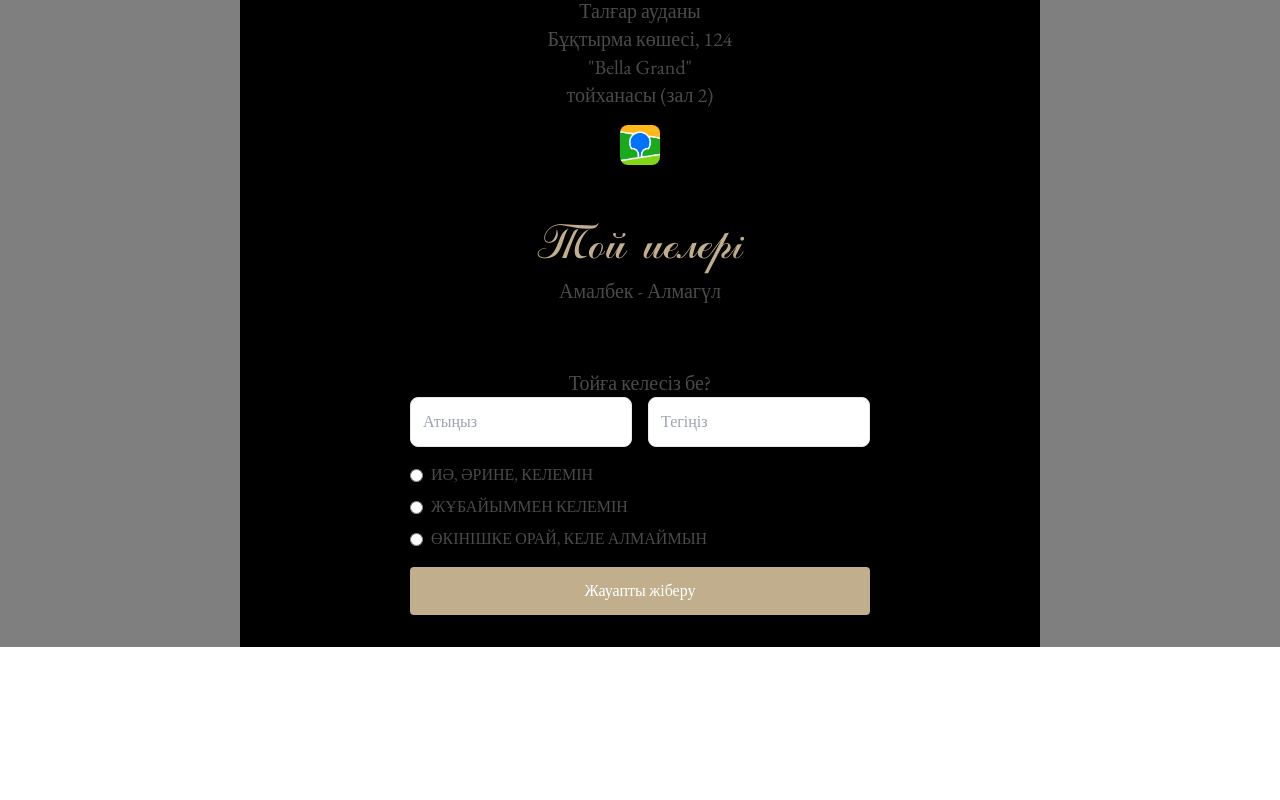
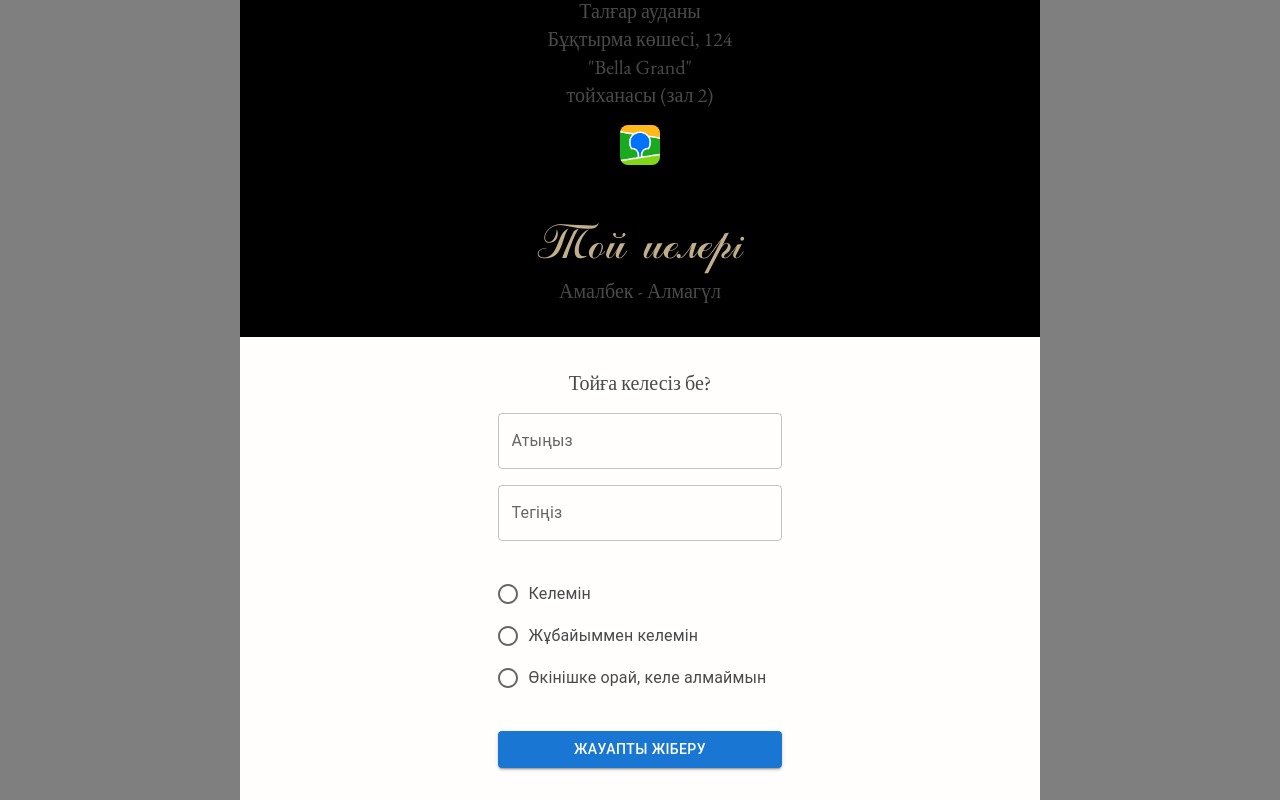
Before and after one commit to nooreekra/svadba, a React (Vite) app: page / in a window 1280 px wide. Shown: the part 1415-2215 px from the top of the page. Before the commit the page ends 2062 px from the top, so only its background shows below. Built offline with nearby package versions, Linux system fonts and the light colour scheme; a web font is replaced by a local one.

Commit message:
feat: add music

```diff
--- a/index.html
+++ b/index.html
@@ -2,10 +2,10 @@
 <html lang="en">
 <head>
     <meta charset="UTF-8"/>
-    <meta property="og:title" content="Дананың ұзату тойы" />
-    <meta property="og:description" content="15 ақпан 2025 жыл, сағат 17:00. Шымкент қаласы, Elegant Hall тойханасы." />
+    <meta property="og:title" content="Үйлену тойына шақыру" />
+    <meta property="og:description" content="15 маусым 2025 жыл, сағат 18:00. Алматы қаласы, Bella Grand тойханасы." />
     <meta property="og:image" content="https://encrypted-tbn0.gstatic.com/images?q=tbn:ANd9GcTdxB8MkOXhYg-Paiox869A3jrY3dnAA2yfVw&s" />
-    <meta property="og:url" content="https://rakhymzhan.com" />
+    <meta property="og:url" content="https://svadba-chi.vercel.app/" />
     <meta property="og:type" content="website" />
     <link rel="icon" type="image/svg+xml" href="/vite.svg"/>
     <link rel="preconnect" href="https://fonts.googleapis.com">
--- a/package.json
+++ b/package.json
@@ -10,6 +10,10 @@
     "preview": "vite preview"
   },
   "dependencies": {
+    "@emotion/react": "^11.14.0",
+    "@emotion/styled": "^11.14.0",
+    "@mui/icons-material": "^7.0.1",
+    "@mui/material": "^7.0.1",
     "add": "^2.0.6",
     "axios": "^1.7.9",
     "canvas-confetti": "^1.9.3",
--- a/src/App.css
+++ b/src/App.css
@@ -7,8 +7,8 @@
 
 .App-content {
     position: relative;
-    z-index: 2;
-    color: white; /* Текст будет белым и четким */
+    z-index: 10;
+    color: white;
 }
 
 button {
@@ -49,6 +49,10 @@ button:focus {
     font-family: "EB Garamond", serif;
 }
 
+.section4 {
+    background: #fffefd;
+}
+
 span {
     font-family: "Playfair Display", serif;
 }
--- a/src/App.jsx
+++ b/src/App.jsx
@@ -1,7 +1,17 @@
 import './App.css'
 import gis2 from './assets/2gis.jpg'
+import TextField from '@mui/material/TextField';
+import Button from '@mui/material/Button';
+import Radio from '@mui/material/Radio';
+import RadioGroup from '@mui/material/RadioGroup';
+import FormControlLabel from '@mui/material/FormControlLabel';
+import FormControl from '@mui/material/FormControl';
+import MusicNoteIcon from '@mui/icons-material/MusicNote';
+import music from './assets/wedding.mp3'
+
 import {useEffect, useRef, useState} from "react";
 import confetti from 'canvas-confetti';
+
 const scriptURL = "https://script.google.com/macros/s/AKfycbxp21OeYHP5Um9ATBPdzz9hsdbiN3NrtmTfDuHm-QHFkUxBeQMOkToqTGw79Vya7ovz4A/exec";
 
 function launchGoldenConfetti() {
@@ -44,9 +54,26 @@ function App() {
     const [response, setResponse] = useState('');
     const [isLoading, setIsLoading] = useState(false);
     const section2Ref = useRef(null);
+    const audioRef = useRef(null);
+    const [musicStarted, setMusicStarted] = useState(false);
+
+    const playMusicOnce = () => {
+        if (audioRef.current && !musicStarted) {
+            audioRef.current.play().catch(err => {
+                console.warn("Music autoplay failed:", err);
+            });
+            setMusicStarted(true);
+        }
+    };
 
     useEffect(() => {
         launchGoldenConfetti();
+
+        window.addEventListener('click', playMusicOnce);
+
+        return () => {
+            window.removeEventListener('click', playMusicOnce);
+        };
     }, []);
 
     const handleSubmit = async (e) => {
@@ -58,7 +85,7 @@ function App() {
         }
 
         const fullName = `${firstName} ${lastName}`;
-        const data = { name: fullName, response };
+        const data = {name: fullName, response};
 
         setIsLoading(true);
 
@@ -88,8 +115,12 @@ function App() {
 
     return (
         <div className="App mx-auto">
+            <audio ref={audioRef} src={music} loop/>
             <div className="App-content flex flex-col">
                 <div className="section1 mx-auto flex flex-col justify-end h-[100vh] overflow-hidden ">
+                    {/*<Button onClick={playMusicOnce} variant="outlined" color="secondary" startIcon={<MusicNoteIcon />}>*/}
+                    {/*    Музыканы қосу*/}
+                    {/*</Button>*/}
                     <div className="z-10">
                         <div className="py-10">
                             <h2 className="text-main text-[42px] text-center"></h2>
@@ -137,71 +168,50 @@ function App() {
                     </div>
                 </div>
 
-                <div className="flex flex-col items-center text-center text-main section4 mx-auto py-8 z-10">
+                <div
+                    className="bg-white flex flex-col space-y-4 items-center text-center text-main section4 mx-auto py-8 z-10">
                     <p className="text-[20px] text-center leading-[28px]">Тойға келесіз бе? <br/></p>
-                    <form onSubmit={handleSubmit} className="z-10">
-                        <div className="mb-4">
-                            <div className="mb-4 grid grid-cols-1 md:grid-cols-2 gap-4">
-                                <input
-                                    type="text"
+                    <form onSubmit={handleSubmit} className="z-10 flex flex-col space-y-8">
+                        <div className="flex flex-col space-y-4">
+                            <TextField
+                                label="Атыңыз"
+                                variant="outlined"
+                                fullWidth
                                 value={firstName}
                                 onChange={(e) => setFirstName(e.target.value)}
-                                    className="w-full p-3 border rounded-lg bg-white outline-none focus:ring-2 focus:ring-secondary shadow-sm transition-all"
-                                    placeholder="Атыңыз"
                             />
-                                <input
-                                    type="text"
+                            <TextField
+                                label="Тегіңіз"
+                                variant="outlined"
+                                fullWidth
                                 value={lastName}
                                 onChange={(e) => setLastName(e.target.value)}
-                                    className="w-full p-3 border rounded-lg bg-white outline-none focus:ring-2 focus:ring-secondary shadow-sm transition-all"
-                                    placeholder="Тегіңіз"
                             />
                         </div>
 
-                        </div>
+                        <FormControl component="fieldset">
+                            <RadioGroup
+                                value={response}
+                                onChange={(e) => setResponse(e.target.value)}
+                            >
+                                <FormControlLabel value="келемін" control={<Radio/>} label="Келемін"/>
+                                <FormControlLabel value="жұбайыммен келемін" control={<Radio/>}
+                                                  label="Жұбайыммен келемін"/>
+                                <FormControlLabel value="өкінішке орай, келе алмаймын" control={<Radio/>}
+                                                  label="Өкінішке орай, келе алмаймын"/>
+                            </RadioGroup>
+                        </FormControl>
 
-                        <div className="mb-4 z-10">
-                            <div>
-                                <label className="flex items-center mb-2">
-                                    <input
-                                        type="radio"
-                                        value="ИӘ, ӘРИНЕ, КЕЛЕМІН"
-                                        checked={response === "ИӘ, ӘРИНЕ, КЕЛЕМІН"}
-                                        onChange={(e) => setResponse(e.target.value)}
-                                        className="mr-2"
-                                    />
-                                    ИӘ, ӘРИНЕ, КЕЛЕМІН
-                                </label>
-                                <label className="flex items-center mb-2">
-                                    <input
-                                        type="radio"
-                                        value="ЖҰБАЙЫММЕН КЕЛЕМІН"
-                                        checked={response === "ЖҰБАЙЫММЕН КЕЛЕМІН"}
-                                        onChange={(e) => setResponse(e.target.value)}
-                                        className="mr-2"
-                                    />
-                                    ЖҰБАЙЫММЕН КЕЛЕМІН
-                                </label>
-                                <label className="flex items-center">
-                                    <input
-                                        type="radio"
-                                        value="ӨКІНІШКЕ ОРАЙ, КЕЛЕ АЛМАЙМЫН"
-                                        checked={response === "ӨКІНІШКЕ ОРАЙ, КЕЛЕ АЛМАЙМЫН"}
-                                        onChange={(e) => setResponse(e.target.value)}
-                                        className="mr-2"
-                                    />
-                                    ӨКІНІШКЕ ОРАЙ, КЕЛЕ АЛМАЙМЫН
-                                </label>
-                            </div>
-                        </div>
+                        <Button
+                            variant="contained"
+                            className="bg-secondary"
+                            fullWidth
+                            type="submit"
+                            disabled={isLoading}
+                        >
+                            {isLoading ? 'Жүктелуде...' : 'Жауапты жіберу'}
+                        </Button>
 
-                        <button
-                            disabled={isLoading}
-                            type="submit"
-                            className="w-full bg-secondary text-white p-3 rounded hover:opacity-80"
-                        >
-                            {isLoading ? "Жүктелуде..." : "Жауапты жіберу"}
-                        </button>
                     </form>
                 </div>
             </div>
```
Also changed, not shown: 2 other files (tests, documents, lock files or other folders). Lines whose indentation alone changed are shown as unchanged.
